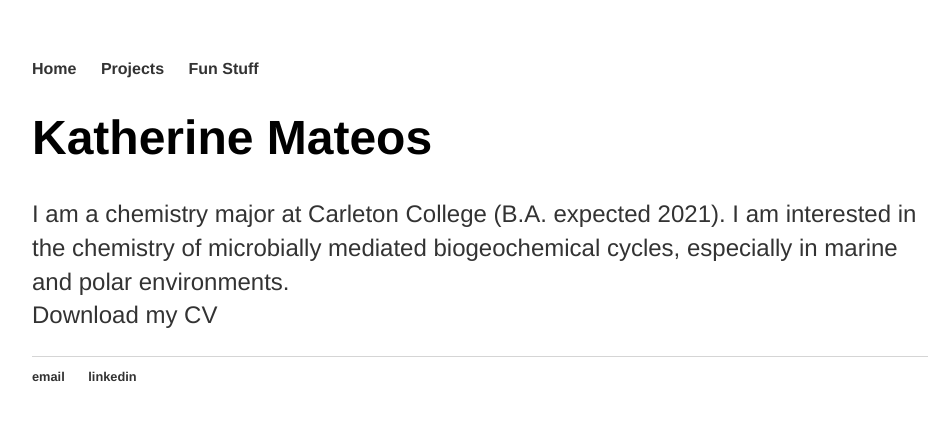
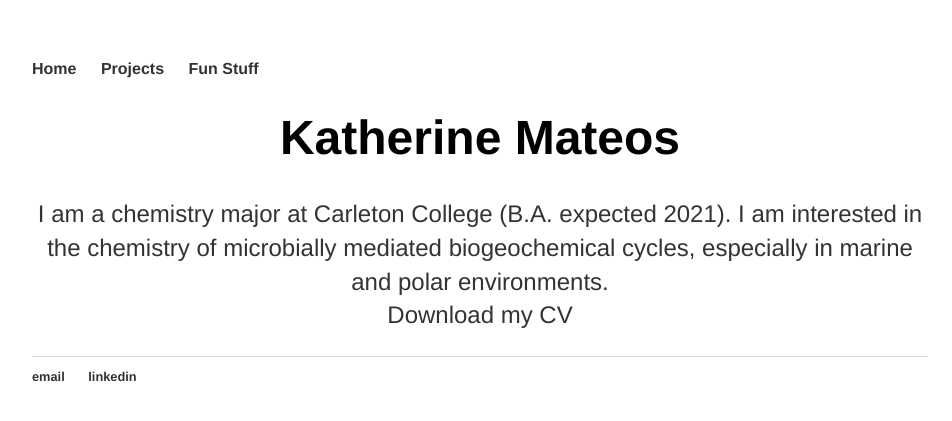
Before and after one commit to kcmateos/kcmateos.github.io, a Jekyll site: the page index.html, which Jekyll copies as it is, in a window 1280 px wide. Shown: the top 421 px of the page, without its empty margins (160-1112 px from the left). Built offline with Jekyll 4.4.1, drawn with Linux system fonts in a browser that asks for light colours.

Commit message:
Update index.html

```diff
--- a/index.html
+++ b/index.html
@@ -16,8 +16,8 @@
 		</nav>
 		<div class="container">
     		<div class="blurb">
-        		<h1>Katherine Mateos</h1>
-				<p>I am a chemistry major at Carleton College (B.A. expected 2021). I am interested in the chemistry of microbially mediated biogeochemical cycles, especially in marine and polar environments.</br> <a href="/assets/PublicCV_June2020.pdf" target="_blank">Download my CV</a></p>
+        		<h1 style="text-align:center;">Katherine Mateos</h1>
+				<p style="text-align:center;">I am a chemistry major at Carleton College (B.A. expected 2021). I am interested in the chemistry of microbially mediated biogeochemical cycles, especially in marine and polar environments.</br> <a href="/assets/PublicCV_June2020.pdf" target="_blank">Download my CV</a></p>
     		</div><!-- /.blurb -->
 		</div><!-- /.container -->
 		<footer>
```
